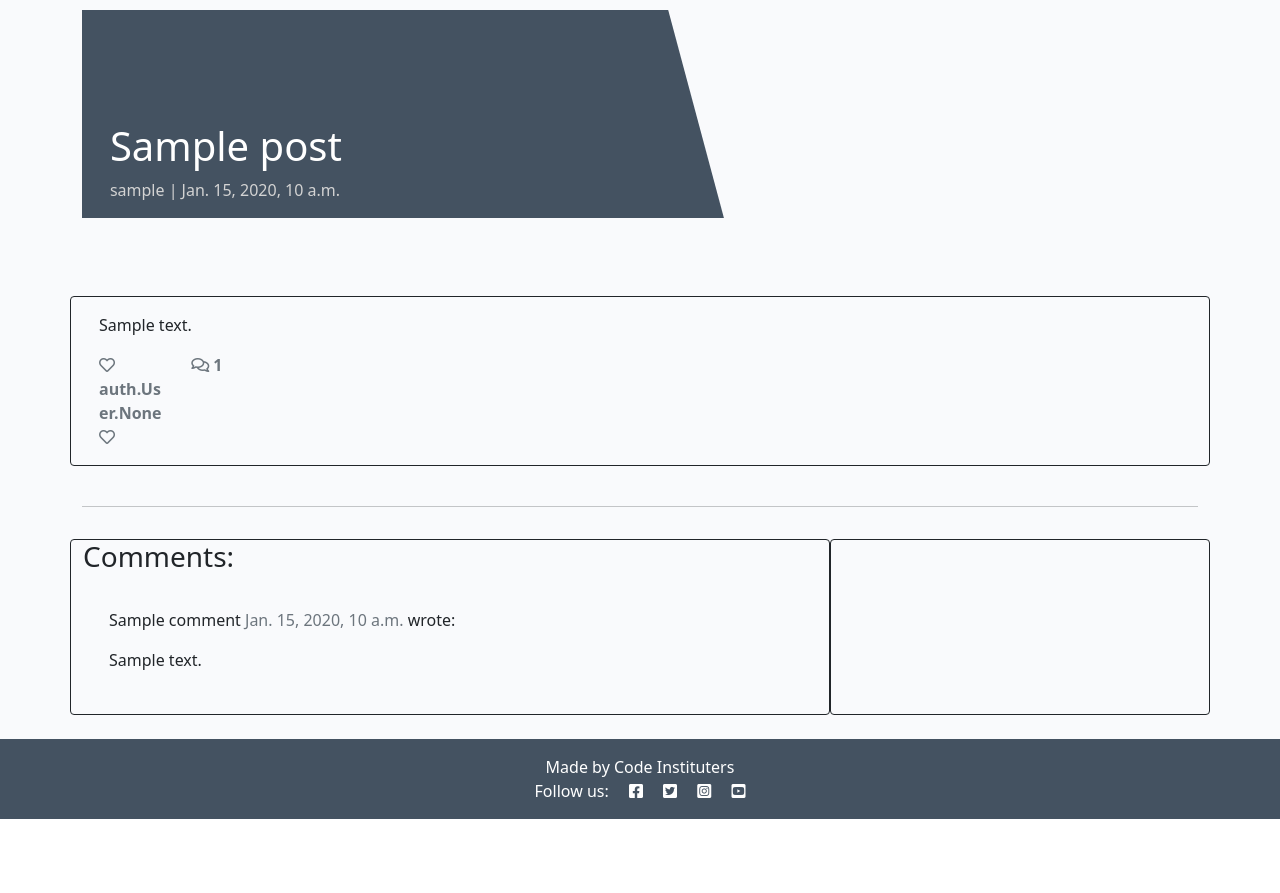
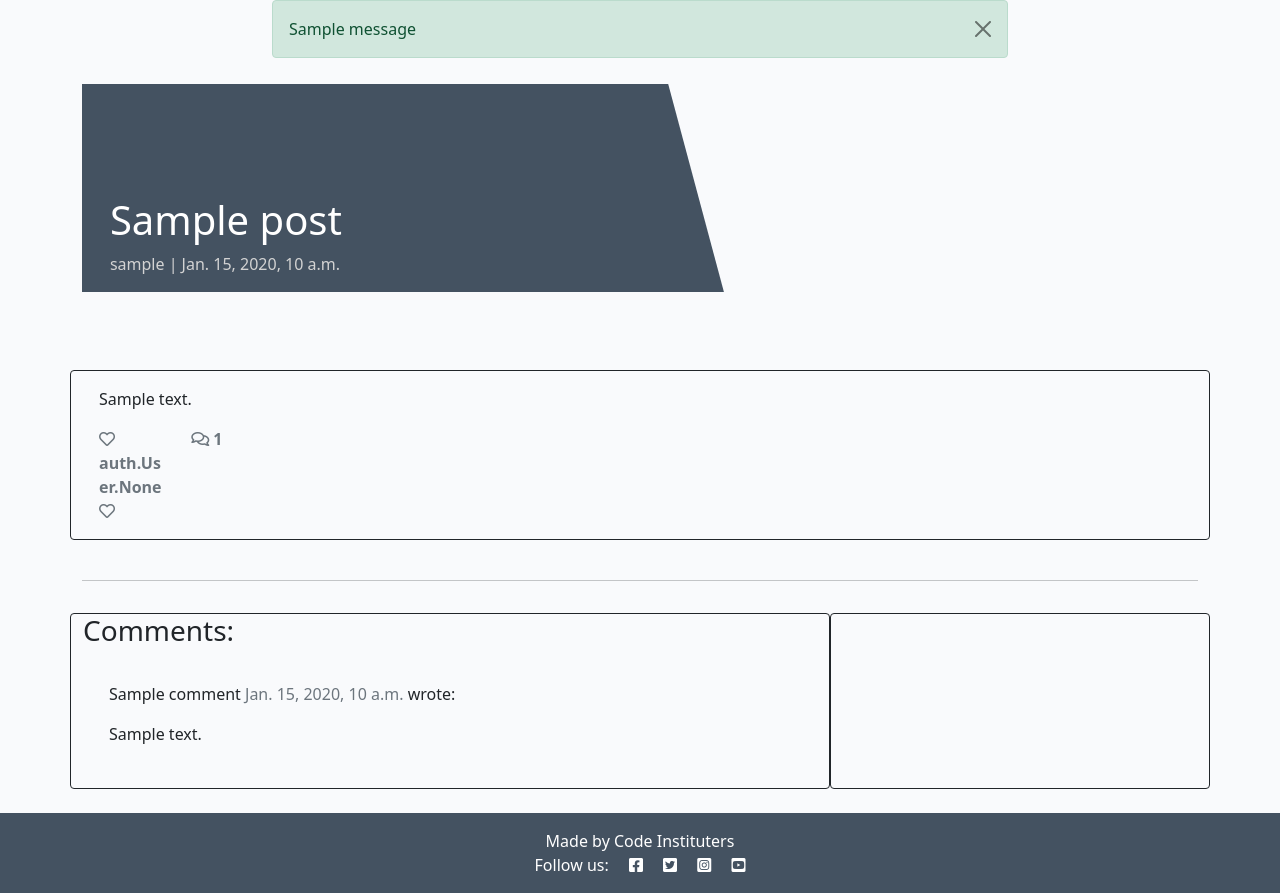
Before and after one commit to Code-Institute-Submissions/DavidJPWard-blogject_JanResub, a Django app: a page that uses templates/base.html in a window 1280 px wide. Shown: the part 56-949 px from the top of the page. Before the commit the page ends 875 px from the top, so only its background shows below. Run offline with Django 3.2, Linux system fonts and the light colour scheme; tables that the repository leaves empty hold one stand-in row (values such as "Sample post"); one stand-in notice (Sample message) is shown; some libraries are stand-ins or nearby versions.

Commit message:
added messages on liking post

```diff
--- a/blog/models.py
+++ b/blog/models.py
@@ -29,8 +29,8 @@
 
 class Comment(models.Model):
     post = models.ForeignKey(Post, on_delete=models.CASCADE, related_name="comment")
-    name = models.CharField(max_length=80, unique=True)
-    email = models.EmailField(unique=True)
+    name = models.CharField(max_length=80)
+    email = models.EmailField()
     body = models.TextField(max_length=300)
     post_date = models.DateTimeField(auto_now_add=True)
     approved = models.BooleanField(default=False)
--- a/blog/views.py
+++ b/blog/views.py
@@ -1,6 +1,7 @@
 from django.shortcuts import render, get_object_or_404, reverse
 from django.views import generic, View
 from django.http import HttpResponseRedirect
+from django.contrib import messages
 from .models import Post
 from .forms import CommentForm
 
@@ -17,8 +18,12 @@
         post = get_object_or_404(Post, slug=slugParameter)
 
         if post.likes.filter(id=self.request.user.id).exists():
+            #print("unliked")
             post.likes.remove(request.user)
+            messages.success(request, "unliked")
         else:
+            #print("liked")
+            messages.success(request, "liked")
             post.likes.add(request.user)
 
         return HttpResponseRedirect(reverse('post_detail', args=[slugParameter]))
--- a/templates/base.html
+++ b/templates/base.html
@@ -60,6 +60,24 @@
         </div>
     </nav>
 
+
+    <div class="container">
+        <div class="row">
+            <div class="col-md-8 offset-md-2">
+                {% for message in messages %}
+                <div class="alert {{ message.tags }} alert-dismissible fade show" id="msg"
+                role="alert">
+                {{message | safe}}
+                <button class="btn-close" type="button" data-bs-dismiss="alert" aria-label="Close"></button>
+
+                </div>
+                {% endfor %}
+            </div>
+        </div>
+    </div>
+
+
+
     <main class="flex-shrink-0 main-bg">
         {% block content %}
         <!-- Content Goes here -->
@@ -74,6 +92,13 @@
             <i class="fab fa-instagram-square ms-3"></i>
             <i class="fab fa-youtube-square ms-3"></i></p>
     </footer>
+    <script>
+        setTimeout(function(){
+            let messages = document.getElementById("msg");
+            let alert = new bootstrap.Alert(messages);
+            alert.close();
+        }, 3000);
+    </script>
 </body>
 
 </html>
--- a/templates/post_detail.html
+++ b/templates/post_detail.html
@@ -1,6 +1,21 @@
 {% extends 'base.html' %} {% block content %}
 
 {% load crispy_forms_tags %}
+
+<div class="container">
+    <div class="row">
+        <div class="col-md-8 offset-md-2">
+            {% for message in messages %}
+            <div class="alert {{ message.tags }} alert-dismissible fade show" id="msg"
+            role="alert">
+            {{message | safe}}
+            <button class="btn-close" type="button" data-bs-dismiss="alert" aria-label="Close"></button>
+
+            </div>
+            {% endfor %}
+        </div>
+    </div>
+</div>
 
 <div class="masthead">
     <div class="container">
@@ -113,6 +128,7 @@
                     {{ comment_form | crispy }}
                     {% csrf_token %}
                     <button type="submit" class="btn btn-signup btn-lg">Submit</button>
+
                 </form>
                 {% endif %}
                 {% endif %}
```
Also changed, not shown: blogject/settings.py (+10 -0 lines), blog/migrations/0003_auto_20220914_1557.py (added).
